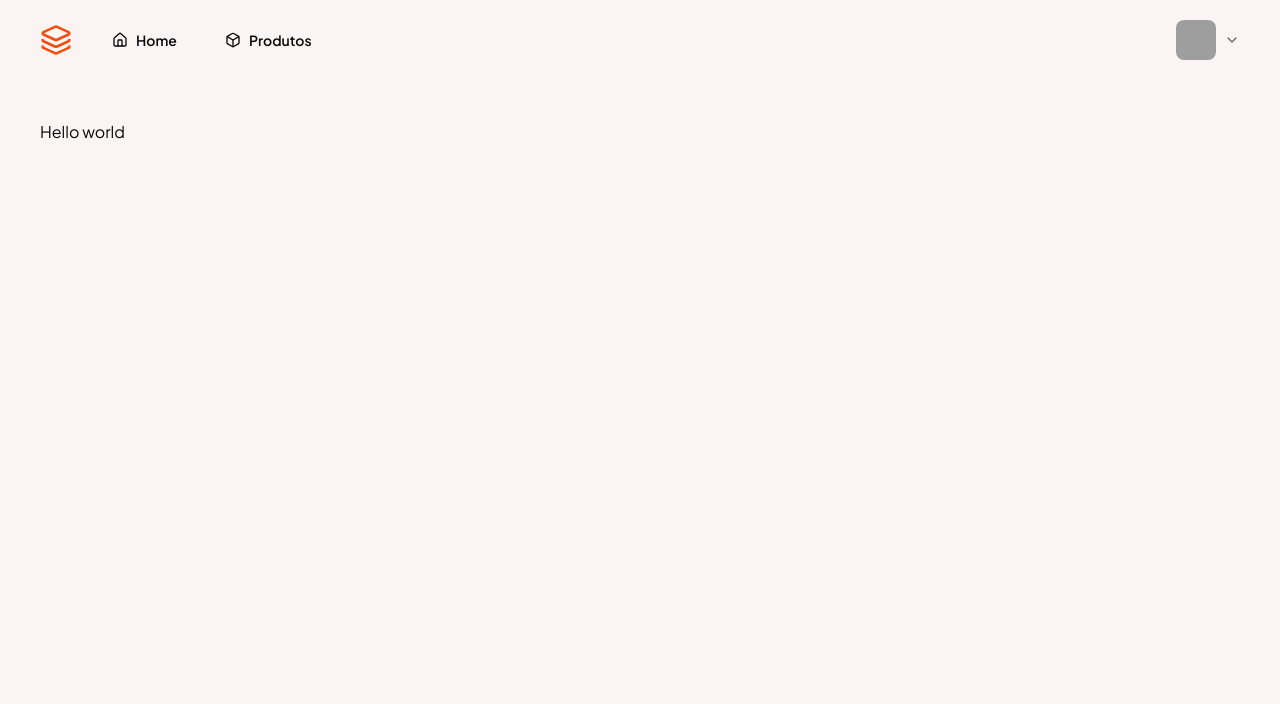
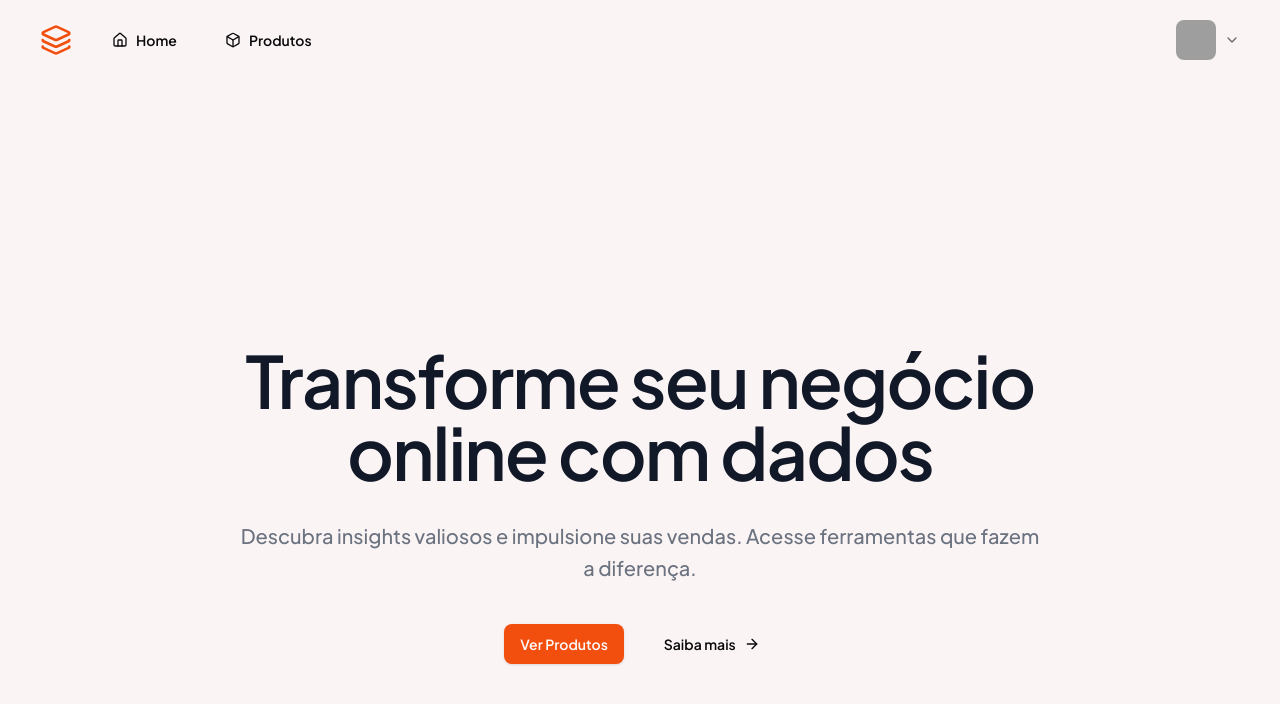
Before and after one commit to Nicolas-Moises/test-eadskill-web, a Next.js app: page / in a window 1280 px wide. Shown: the top 704 px of the page. Built offline with nearby package versions, Linux system fonts and the light colour scheme; grey boxes are pictures that could not be loaded.

Commit message:
feat: add home page

```diff
--- a/src/app/page.tsx
+++ b/src/app/page.tsx
@@ -1,3 +1,31 @@
+import { ArrowRight } from 'lucide-react'
+import Link from 'next/link'
+
+import { buttonVariants } from '@/components/ui/button'
+
 export default function Home() {
-  return <div>Hello world</div>
+  return (
+    <div className="relative isolate px-6 lg:px-8">
+      <div className="mx-auto max-w-4xl py-32 sm:py-48 lg:py-56">
+        <div className="text-center">
+          <h1 className="text-balance text-5xl font-semibold tracking-tight text-gray-900 sm:text-7xl">
+            Transforme seu negócio online com dados
+          </h1>
+          <p className="mt-8 text-pretty text-lg font-medium text-gray-500 sm:text-xl/8">
+            Descubra insights valiosos e impulsione suas vendas. Acesse
+            ferramentas que fazem a diferença.
+          </p>
+          <div className="mt-10 flex items-center justify-center gap-x-6">
+            <Link href="/products" className={buttonVariants()}>
+              Ver Produtos
+            </Link>
+            <Link href="#" className={buttonVariants({ variant: 'ghost' })}>
+              Saiba mais
+              <ArrowRight size={16} />
+            </Link>
+          </div>
+        </div>
+      </div>
+    </div>
+  )
 }
```
